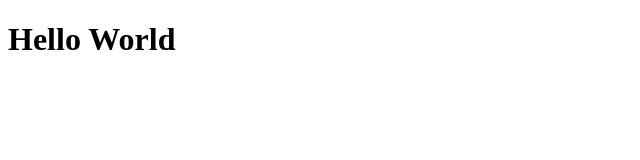
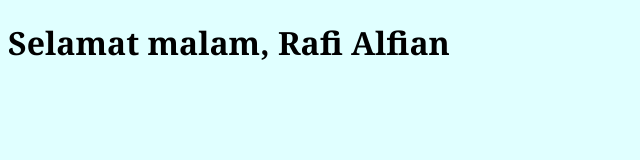
Before and after one commit to rafialfian10/git-remote, a plain HTML site: page index.html in a window 1280 px wide. Shown: the whole page, without its empty margins (0-640 px from the left). Drawn offline with Linux system fonts and the light colour scheme.

Commit message:
Mengubah file index.html dan menambahkan file style.css

```diff
--- a/index.html
+++ b/index.html
@@ -5,8 +5,9 @@
     <meta http-equiv="X-UA-Compatible" content="IE=edge">
     <meta name="viewport" content="width=device-width, initial-scale=1.0">
     <title>Git remote</title>
+    <link rel="stylesheet" href="style.css">
 </head>
 <body>
-    <h1>Hello World</h1>
+    <h1>Selamat malam, Rafi Alfian</h1>
 </body>
 </html>
--- /dev/null
+++ b/style.css
@@ -0,0 +1,4 @@
+body {
+    font-family: Cambria, Cochin, Georgia, Times, 'Times New Roman', serif;
+    background-color: lightcyan;
+}
```
